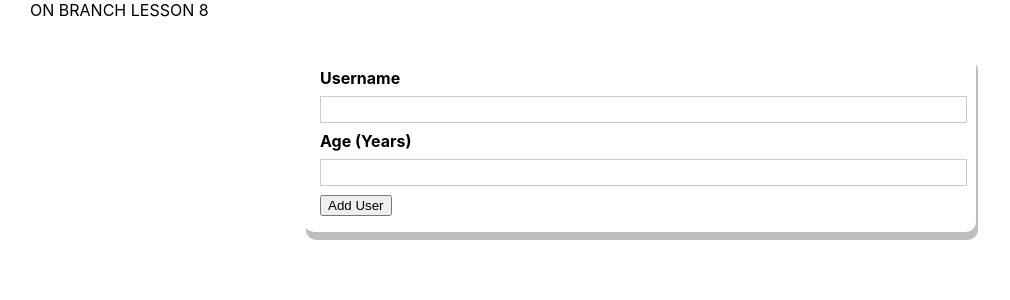
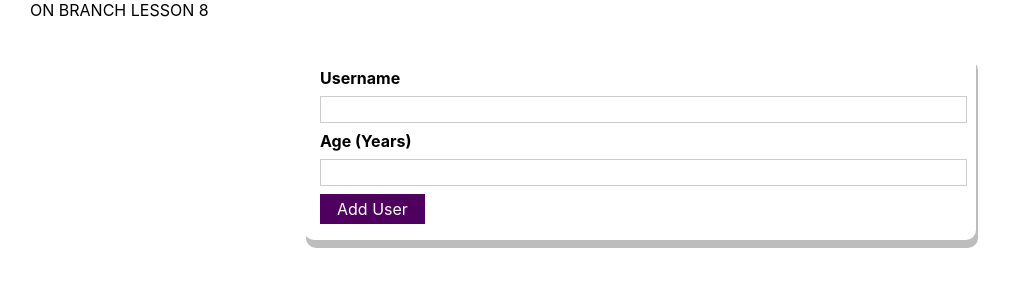
Before and after one commit to phu-github/react-complete-guide, a React (Create React App) app: page / in a window 1280 px wide. Shown: the top 300 px of the page, without its empty margins (0-1010 px from the left). Built offline with nearby package versions, Linux system fonts and the light colour scheme.

Commit message:
058 Adding Validation & Resetting Logic

```diff
--- /dev/null
+++ b/src/components/UI/Button.js
@@ -0,0 +1,15 @@
+import React from 'react';
+import classes from './Button.module.css'
+const Button = (props) => {
+    return (
+        <button
+            className={classes.button}
+            type = { props.type || "button"}
+            onClick = {props.onClick}
+        >
+            {props.children}
+        </button>
+    );
+}
+
+export default Button;
--- /dev/null
+++ b/src/components/UI/Button.module.css
@@ -0,0 +1,18 @@
+.button {
+    font: inherit;
+    border: 1px solid #4f005f;
+    background: #4f005f;
+    color: white;
+    padding: 0.25rem 1rem;
+    cursor: pointer;
+}
+
+.button:hover,
+.button:active {
+background: #741188;
+border-color: #741188;
+}
+
+.button:focus {
+outline: none;
+}
--- a/src/components/Users/AddUser.js
+++ b/src/components/Users/AddUser.js
@@ -1,19 +1,49 @@
-import React from 'react';
+import React, {useState} from 'react';
+import Button from '../UI/Button';
 import Card from '../UI/Card';
 import classes from './AddUser.module.css';
 
 function AddUser(props) {
+    const[enteredUsername,setEnteredUsername]=useState('');
+    const[enteredAge,setEnteredAge]=useState('');
+    // sumit form (get value + reset input)
     const addUserHandle = (event) => {
         event.preventDefault();
+        // check validate
+        if(enteredUsername.trim().length === 0 || enteredAge.trim().length === 0 ){
+            return;
+        }
+        if(+enteredAge < 1){
+            return;
+        }
+        console.log(enteredUsername, enteredAge)
+        setEnteredUsername('');
+        setEnteredAge('');
+    }
+
+    const usernameChangeHandler = (e) =>{
+        setEnteredUsername(e.target.value)
+    }
+    const ageChangeHandler = (e) =>{
+        setEnteredAge(e.target.value)
     }
     return (
         <Card className={classes.input}>
             <form onSubmit={addUserHandle}>
                 <label htmlFor="username">Username</label>
-                <input id='username' type="text"></input>
+                <input
+                    id='username'
+                    type="text"
+                    value={enteredUsername}
+                    onChange={usernameChangeHandler}></input>
                 <label htmlFor="age">Age (Years)</label>
-                <input id='age' type="number"></input>
-                <button type='submit'>Add User</button>
+                <input
+                    id='age'
+                    type="number"
+                    value={enteredAge}
+                    onChange={ageChangeHandler}></input>
+                {/* <button type='submit'>Add User</button> */}
+                <Button type="submit">Add User</Button>
             </form>
         </Card>
     );
```
